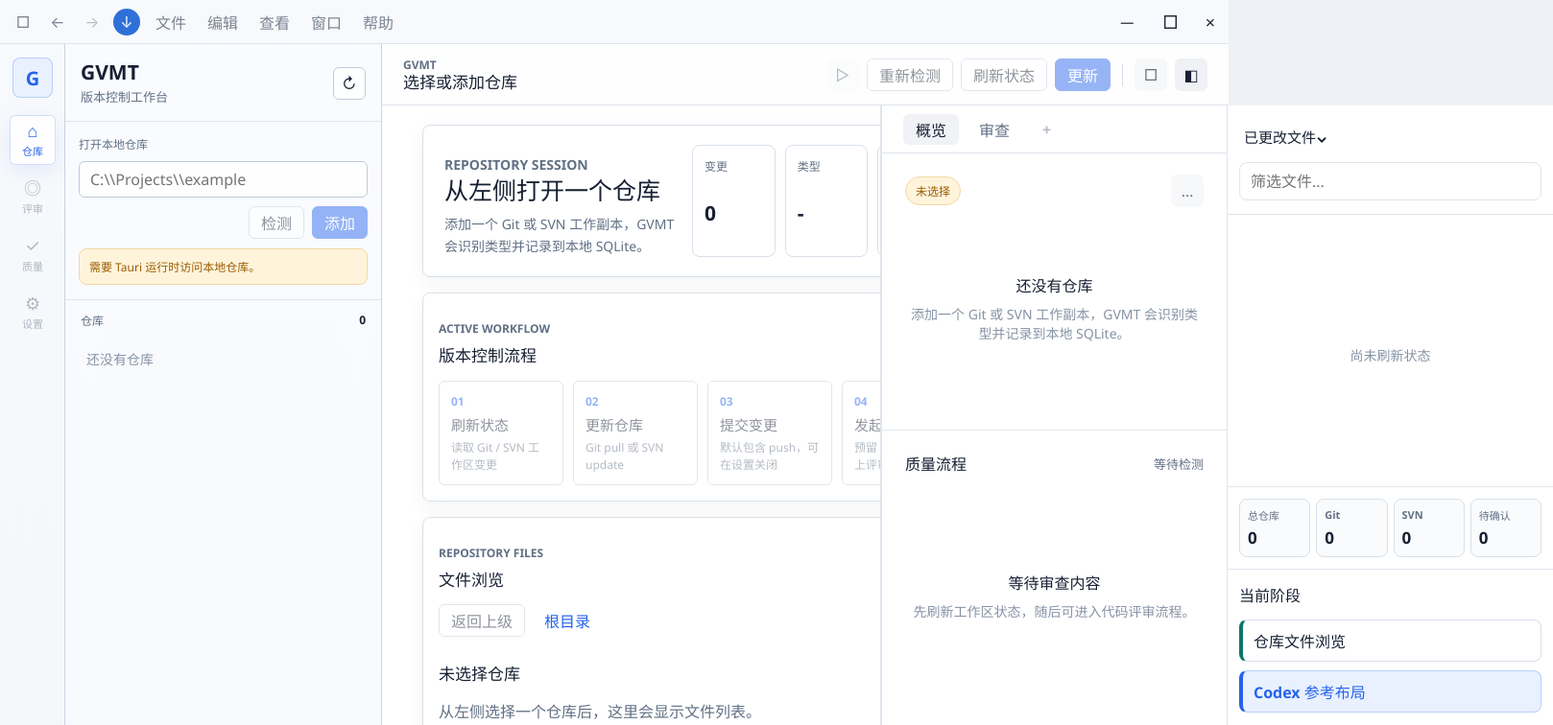
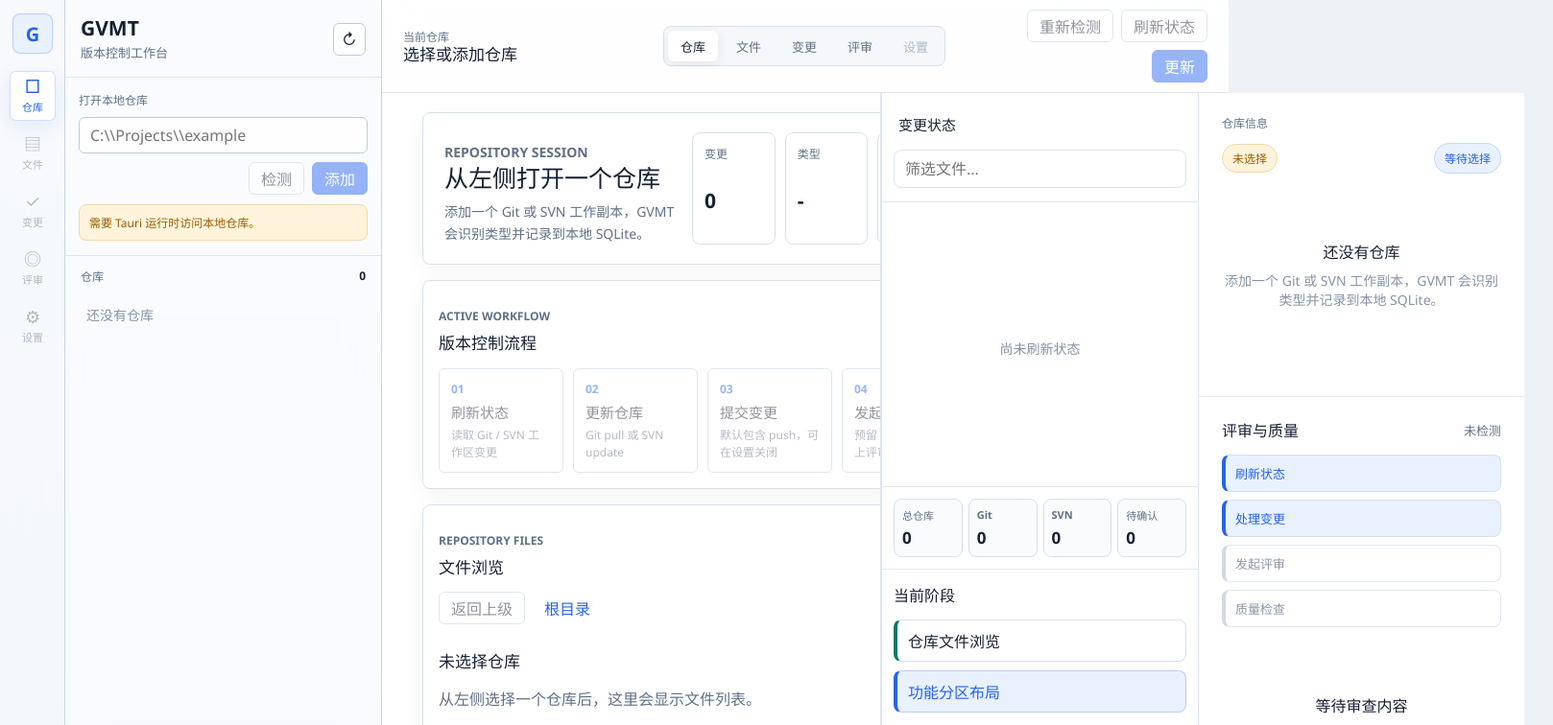
Before and after one commit to FlowerDrunk/GVMT, a React (Vite) app: page / in a window 1280 px wide. Shown: the top 756 px of the page at 96% size, 1618 px wide, since content can reach past the window. Built offline with nearby package versions, Linux system fonts and the light colour scheme.

Commit message:
按功能重组工作台布局

```diff
--- a/src/App.tsx
+++ b/src/App.tsx
@@ -270,49 +270,24 @@
 
   return (
     <main className="app-shell">
-      <header className="window-menu" aria-label="应用菜单">
-        <div className="window-menu-left">
-          <button className="titlebar-button" type="button" title="侧边栏">
-            □
-          </button>
-          <button className="titlebar-button" type="button" title="后退">
-            ←
-          </button>
-          <button className="titlebar-button" type="button" title="前进" disabled>
-            →
-          </button>
-          <button className="titlebar-button accent" type="button" title="更新">
-            ↓
-          </button>
-          <nav className="menu-links" aria-label="窗口菜单">
-            <button type="button">文件</button>
-            <button type="button">编辑</button>
-            <button type="button">查看</button>
-            <button type="button">窗口</button>
-            <button type="button">帮助</button>
-          </nav>
-        </div>
-        <div className="window-menu-right" aria-hidden="true">
-          <span>－</span>
-          <span>□</span>
-          <span>×</span>
-        </div>
-      </header>
-
       <aside className="activity-rail" aria-label="主导航">
         <div className="rail-logo">G</div>
         <nav className="rail-nav">
           <button className="rail-button active" type="button" title="仓库">
-            <span aria-hidden="true">⌂</span>
+            <span aria-hidden="true">□</span>
             <small>仓库</small>
+          </button>
+          <button className="rail-button" type="button" title="文件" disabled>
+            <span aria-hidden="true">▤</span>
+            <small>文件</small>
+          </button>
+          <button className="rail-button" type="button" title="变更" disabled>
+            <span aria-hidden="true">✓</span>
+            <small>变更</small>
           </button>
           <button className="rail-button" type="button" title="评审" disabled>
             <span aria-hidden="true">◎</span>
             <small>评审</small>
-          </button>
-          <button className="rail-button" type="button" title="质量" disabled>
-            <span aria-hidden="true">✓</span>
-            <small>质量</small>
           </button>
           <button className="rail-button" type="button" title="设置" disabled>
             <span aria-hidden="true">⚙</span>
@@ -395,13 +370,21 @@
       <section className="workspace">
         <header className="command-bar">
           <div className="command-title">
-            <p className="eyebrow">GVMT</p>
+            <p className="eyebrow">当前仓库</p>
             <h2>{selectedRepository?.name ?? "选择或添加仓库"}</h2>
           </div>
+          <nav className="function-nav" aria-label="功能区">
+            <button className="active" type="button">
+              仓库
+            </button>
+            <button type="button">文件</button>
+            <button type="button">变更</button>
+            <button type="button">评审</button>
+            <button type="button" disabled>
+              设置
+            </button>
+          </nav>
           <div className="command-actions">
-            <button className="icon-button ghost-icon" type="button" title="运行检测" disabled={!selectedRepository || isLoading}>
-              ▷
-            </button>
             <button
               className="secondary-button"
               type="button"
@@ -425,13 +408,6 @@
               onClick={handleUpdateRepository}
             >
               更新
-            </button>
-            <span className="toolbar-divider" />
-            <button className="icon-button ghost-icon" type="button" title="打开文件浏览">
-              □
-            </button>
-            <button className="icon-button ghost-icon active" type="button" title="显示侧栏">
-              ◧
             </button>
           </div>
         </header>
@@ -703,69 +679,10 @@
             ) : null}
           </section>
 
-          <aside className="context-pane">
-            <div className="context-tabs" role="tablist" aria-label="仓库上下文">
-              <button className="active" type="button">
-                概览
-              </button>
-              <button type="button">审查</button>
-              <button type="button" disabled>
-                +
-              </button>
-            </div>
-
-            <section className="context-section repository-summary">
-              <div className="summary-topline">
-                <span className={`status-pill ${selectedRepository ? statusTone(selectedRepository.vcsType) : "warning"}`}>
-                  {selectedRepository ? vcsLabels[selectedRepository.vcsType] : "未选择"}
-                </span>
-                <button className="icon-button ghost-icon" type="button" title="更多">
-                  …
-                </button>
-              </div>
-              {selectedRepository ? (
-                <div className="summary-copy">
-                  <h3>{selectedRepository.name}</h3>
-                  <p>{vcsDescriptions[selectedRepository.vcsType]}</p>
-                  <dl className="metadata compact">
-                    <div>
-                      <dt>路径</dt>
-                      <dd>{selectedRepository.path}</dd>
-                    </div>
-                    <div>
-                      <dt>远端</dt>
-                      <dd>{selectedRepository.remoteUrl ?? "未检测到"}</dd>
-                    </div>
-                    <div>
-                      <dt>分支 / Revision</dt>
-                      <dd>{selectedRepository.branchOrRevision ?? "未检测到"}</dd>
-                    </div>
-                  </dl>
-                </div>
-              ) : (
-                <div className="review-empty">
-                  <h3>{emptyStateCopy.title}</h3>
-                  <p>{emptyStateCopy.body}</p>
-                </div>
-              )}
-            </section>
-
-            <section className="context-section review-stage">
-              <div className="review-title-row">
-                <h3>质量流程</h3>
-                <span>{currentReviewState}</span>
-              </div>
-              <div className="review-empty">
-                <h3>{repositoryStatus?.clean ? "无未暂存更改" : "等待审查内容"}</h3>
-                <p>{repositoryStatus ? "代码更改和评审事项会在此处集中展示。" : "先刷新工作区状态，随后可进入代码评审流程。"}</p>
-              </div>
-            </section>
-          </aside>
-
           <aside className="changes-pane">
             <header className="changes-header">
               <button className="changes-title" type="button">
-                已更改文件⌄
+                变更状态
               </button>
               <input placeholder="筛选文件..." aria-label="筛选文件" />
             </header>
@@ -808,7 +725,61 @@
               <h3>当前阶段</h3>
               <div className="task-list compact">
                 <span data-state="done">仓库文件浏览</span>
-                <span data-state="active">Codex 参考布局</span>
+                <span data-state="active">功能分区布局</span>
+              </div>
+            </section>
+          </aside>
+
+          <aside className="context-pane">
+            <section className="context-section repository-summary">
+              <div className="section-kicker">仓库信息</div>
+              <div className="summary-topline">
+                <span className={`status-pill ${selectedRepository ? statusTone(selectedRepository.vcsType) : "warning"}`}>
+                  {selectedRepository ? vcsLabels[selectedRepository.vcsType] : "未选择"}
+                </span>
+                <span className="soft-chip">{selectedRepository ? currentReviewState : "等待选择"}</span>
+              </div>
+              {selectedRepository ? (
+                <div className="summary-copy">
+                  <h3>{selectedRepository.name}</h3>
+                  <p>{vcsDescriptions[selectedRepository.vcsType]}</p>
+                  <dl className="metadata compact">
+                    <div>
+                      <dt>路径</dt>
+                      <dd>{selectedRepository.path}</dd>
+                    </div>
+                    <div>
+                      <dt>远端</dt>
+                      <dd>{selectedRepository.remoteUrl ?? "未检测到"}</dd>
+                    </div>
+                    <div>
+                      <dt>分支 / Revision</dt>
+                      <dd>{selectedRepository.branchOrRevision ?? "未检测到"}</dd>
+                    </div>
+                  </dl>
+                </div>
+              ) : (
+                <div className="review-empty">
+                  <h3>{emptyStateCopy.title}</h3>
+                  <p>{emptyStateCopy.body}</p>
+                </div>
+              )}
+            </section>
+
+            <section className="context-section review-stage">
+              <div className="review-title-row">
+                <h3>评审与质量</h3>
+                <span>{repositoryStatus ? `${currentChangeCount} 个变更` : "未检测"}</span>
+              </div>
+              <div className="quality-steps">
+                <span data-state={repositoryStatus ? "done" : "active"}>刷新状态</span>
+                <span data-state={repositoryStatus?.clean ? "done" : "active"}>处理变更</span>
+                <span data-state="pending">发起评审</span>
+                <span data-state="pending">质量检查</span>
+              </div>
+              <div className="review-empty">
+                <h3>{repositoryStatus?.clean ? "可进入评审准备" : "等待审查内容"}</h3>
+                <p>{repositoryStatus ? "后续会在这里承载 Git / SVN 线上评审和质量检查模板。" : "先刷新工作区状态，随后可进入代码评审流程。"}</p>
               </div>
             </section>
           </aside>
--- a/src/styles.css
+++ b/src/styles.css
@@ -104,72 +104,12 @@
 
 .app-shell {
   display: grid;
-  grid-template-rows: 46px minmax(0, 1fr);
   grid-template-columns: 68px 330px minmax(0, 1fr);
   height: 100vh;
   min-height: 0;
 }
 
-.window-menu {
-  grid-column: 1 / -1;
-  display: flex;
-  align-items: center;
-  justify-content: space-between;
-  border-bottom: 1px solid rgba(215, 224, 234, 0.78);
-  background: rgba(247, 249, 252, 0.92);
-  color: #7a828f;
-  padding: 0 14px 0 10px;
-}
-
-.window-menu-left,
-.window-menu-right,
-.menu-links {
-  display: flex;
-  align-items: center;
-}
-
-.window-menu-left {
-  gap: 8px;
-}
-
-.window-menu-right {
-  gap: 28px;
-  color: #222936;
-  font-size: 18px;
-}
-
-.titlebar-button {
-  display: grid;
-  place-items: center;
-  width: 28px;
-  min-height: 28px;
-  border-color: transparent;
-  border-radius: 999px;
-  background: transparent;
-  color: #7a828f;
-  padding: 0;
-}
-
-.titlebar-button.accent {
-  background: #2f6fd8;
-  color: #ffffff;
-}
-
-.menu-links {
-  gap: 22px;
-  margin-left: 8px;
-}
-
-.menu-links button {
-  min-height: 30px;
-  border: 0;
-  background: transparent;
-  color: #7b8491;
-  padding: 0;
-}
-
 .activity-rail {
-  grid-row: 2;
   display: grid;
   grid-template-rows: auto 1fr auto;
   justify-items: center;
@@ -237,7 +177,6 @@
 }
 
 .explorer-pane {
-  grid-row: 2;
   display: grid;
   grid-template-rows: auto auto minmax(0, 1fr);
   min-height: 0;
@@ -441,7 +380,6 @@
 }
 
 .workspace {
-  grid-row: 2;
   display: grid;
   grid-template-rows: auto minmax(0, 1fr) auto;
   min-width: 0;
@@ -449,11 +387,11 @@
 }
 
 .command-bar {
-  display: flex;
+  display: grid;
+  grid-template-columns: minmax(220px, 0.75fr) minmax(360px, 1fr) auto;
   align-items: center;
-  justify-content: space-between;
   gap: 18px;
-  min-height: 64px;
+  min-height: 72px;
   border-bottom: 1px solid rgba(215, 224, 234, 0.82);
   background: rgba(255, 255, 255, 0.78);
   padding: 10px 22px;
@@ -472,27 +410,36 @@
   justify-content: flex-end;
 }
 
-.toolbar-divider {
-  width: 1px;
-  height: 24px;
-  background: var(--line);
-  margin: 0 4px;
+.function-nav {
+  display: flex;
+  align-items: center;
+  justify-self: center;
+  gap: 6px;
+  border: 1px solid var(--line);
+  border-radius: 8px;
+  background: #f5f7fa;
+  padding: 4px;
 }
 
-.ghost-icon {
+.function-nav button {
+  min-height: 32px;
   border-color: transparent;
-  background: rgba(246, 247, 249, 0.86);
-  color: #697385;
+  background: transparent;
+  color: var(--muted);
+  font-size: 13px;
+  font-weight: 750;
+  padding: 0 12px;
 }
 
-.ghost-icon.active {
-  background: #eff1f4;
+.function-nav button.active {
+  background: #ffffff;
   color: var(--text);
+  box-shadow: 0 3px 12px rgba(29, 42, 64, 0.08);
 }
 
 .workbench {
   display: grid;
-  grid-template-columns: minmax(520px, 0.98fr) minmax(360px, 0.78fr) minmax(340px, 390px);
+  grid-template-columns: minmax(520px, 1fr) minmax(330px, 0.52fr) minmax(340px, 0.58fr);
   gap: 0;
   min-width: 0;
   min-height: 0;
@@ -533,8 +480,9 @@
 }
 
 .context-pane {
+  grid-column: 3;
   display: grid;
-  grid-template-rows: auto auto minmax(260px, 1fr);
+  grid-template-rows: auto minmax(260px, 1fr);
   align-content: stretch;
   gap: 0;
   border-left: 1px solid rgba(215, 224, 234, 0.82);
@@ -545,6 +493,8 @@
 }
 
 .changes-pane {
+  grid-column: 2;
+  grid-row: 1;
   display: grid;
   grid-template-rows: auto minmax(0, 1fr) auto auto;
   border-left: 1px solid rgba(215, 224, 234, 0.86);
@@ -567,31 +517,17 @@
   background: rgba(37, 99, 235, 0.3);
 }
 
-.context-tabs {
-  display: flex;
-  align-items: center;
-  gap: 8px;
-  min-height: 50px;
-  border-bottom: 1px solid rgba(215, 224, 234, 0.82);
-  padding: 0 22px;
-}
-
-.context-tabs button {
-  min-height: 32px;
-  border-color: transparent;
-  background: transparent;
-  color: var(--muted);
-  font-weight: 700;
-}
-
-.context-tabs button.active {
-  background: #f0f2f5;
-  color: var(--text);
-}
-
 .context-section {
   border-bottom: 1px solid rgba(215, 224, 234, 0.72);
   padding: 22px 24px;
+}
+
+.section-kicker {
+  color: var(--muted);
+  font-size: 12px;
+  font-weight: 800;
+  margin-bottom: 12px;
+  text-transform: uppercase;
 }
 
 .summary-topline,
@@ -623,7 +559,7 @@
 
 .review-stage {
   display: grid;
-  grid-template-rows: auto minmax(0, 1fr);
+  grid-template-rows: auto auto minmax(0, 1fr);
   min-height: 320px;
   border-bottom: 0;
 }
@@ -754,6 +690,38 @@
 .changes-roadmap {
   border-top: 1px solid rgba(215, 224, 234, 0.72);
   padding: 14px 12px 16px;
+}
+
+.quality-steps {
+  display: grid;
+  gap: 8px;
+  margin-top: 14px;
+}
+
+.quality-steps span {
+  border: 1px solid var(--line);
+  border-left: 4px solid var(--line-strong);
+  border-radius: 8px;
+  background: #ffffff;
+  color: var(--muted);
+  font-size: 13px;
+  font-weight: 750;
+  padding: 9px 10px;
+}
+
+.quality-steps span[data-state="done"] {
+  border-left-color: var(--success);
+  color: var(--text);
+}
+
+.quality-steps span[data-state="active"] {
+  border-left-color: var(--accent);
+  background: var(--accent-soft);
+  color: var(--accent);
+}
+
+.quality-steps span[data-state="pending"] {
+  opacity: 0.72;
 }
 
 .panel,
```
